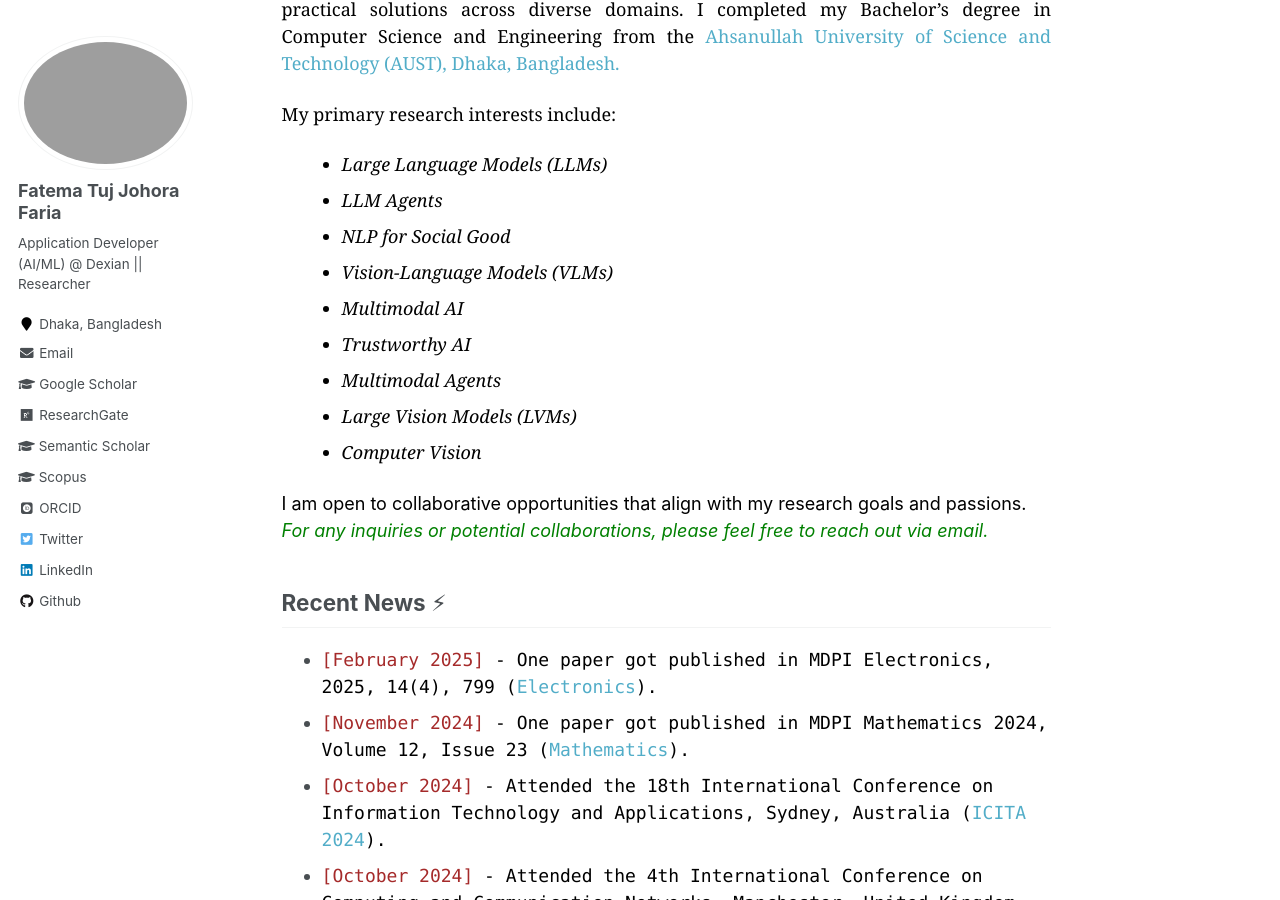
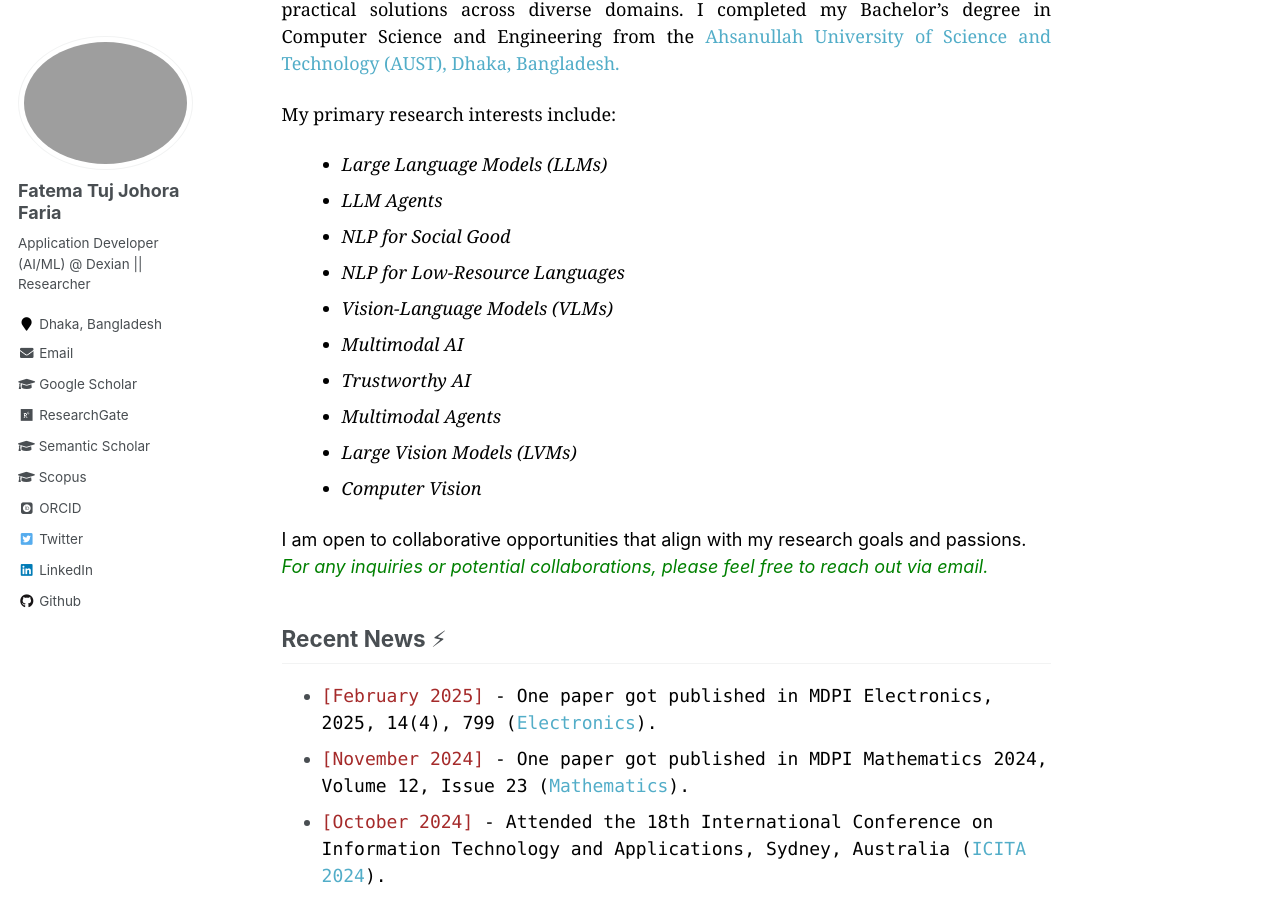
Before and after one commit to fatemafaria142/fatemafaria142.github.io, a Jekyll site: the page built from _pages/about.md, in a window 1280 px wide and 900 px high, scrolled down 321 px. Built offline with Jekyll 4.4.1, drawn with Linux system fonts in a browser that asks for light colours; some web fonts are replaced.

Commit message:
Update about page

```diff
--- a/_pages/about.md
+++ b/_pages/about.md
@@ -20,7 +20,8 @@ My primary research interests include:
 <ul style="color:black; font-family:Georgia; margin-left: 20px;">
     <li><em>Large Language Models (LLMs)</em></li>
     <li><em>LLM Agents</em></li>
-     <li><em>NLP for Social Good</em></li>
+    <li><em>NLP for Social Good</em></li>
+    <li><em>NLP for Low-Resource Languages</em></li>
     <li><em>Vision-Language Models (VLMs)</em></li>
     <li><em>Multimodal AI</em></li>
     <li><em>Trustworthy AI</em></li>
```
